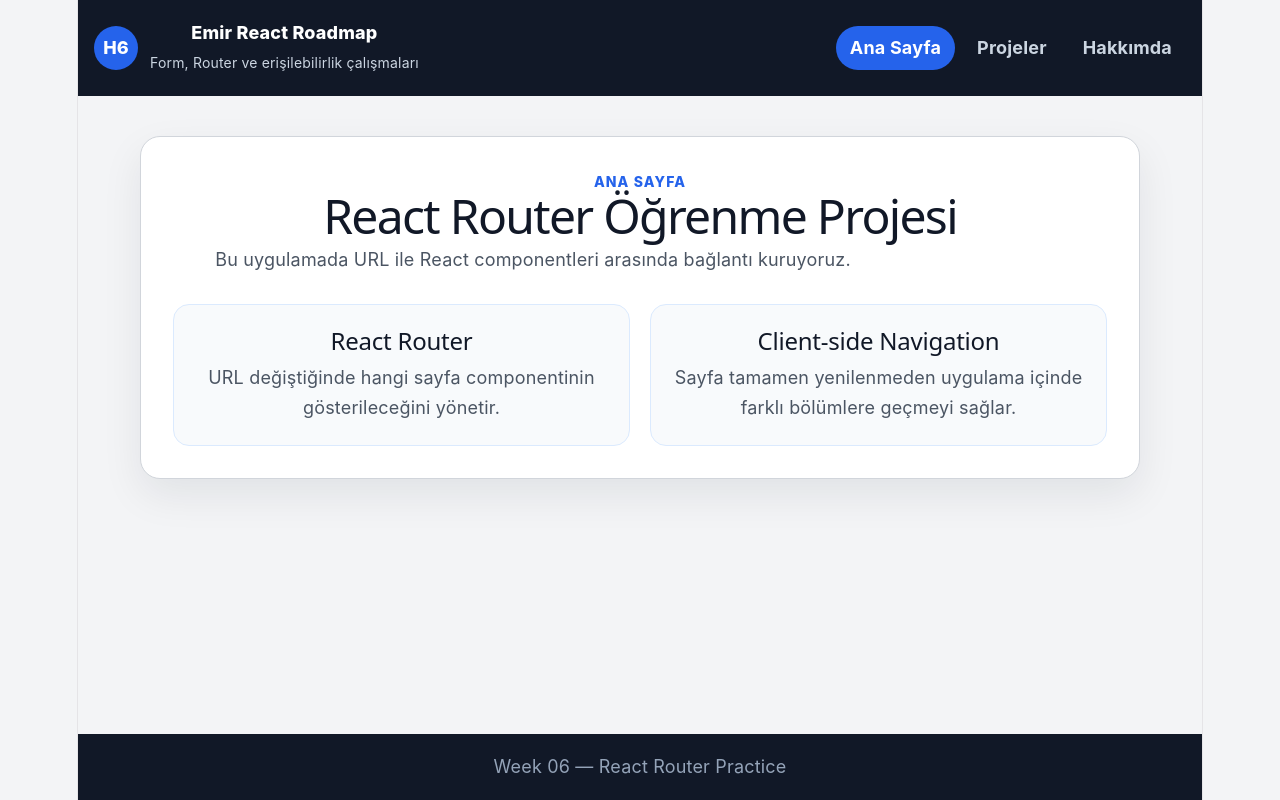
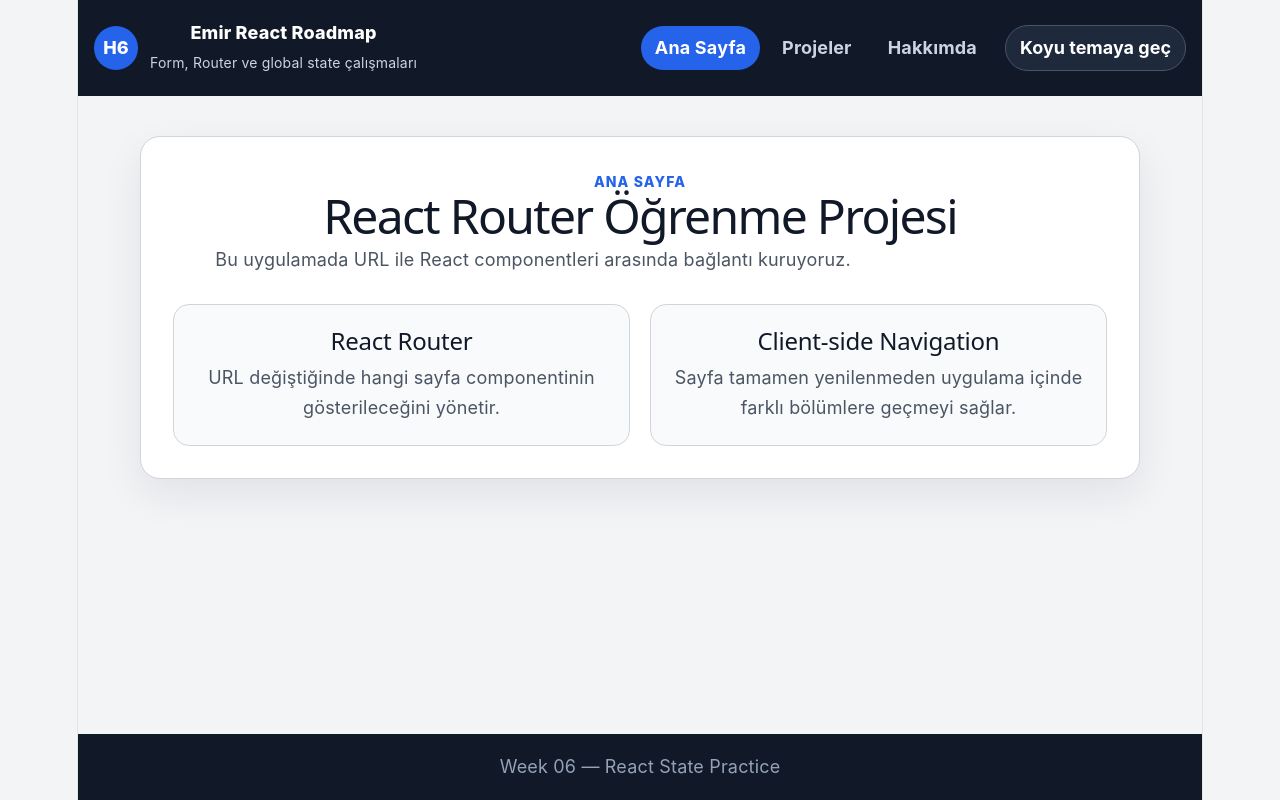
Before and after one commit to emirseren100/react-typescript-week-05-06, a React (Vite) app: page / in a window 1280 px wide. Built offline with nearby package versions, Linux system fonts and the light colour scheme.

Commit message:
add context based theme switcher

```diff
--- /dev/null
+++ b/src/components/ThemeToggle.tsx
@@ -0,0 +1,25 @@
+import { useTheme } from "../context/ThemeContext";
+
+function ThemeToggle() {
+  const {
+    theme,
+    toggleTheme,
+  } = useTheme();
+
+  const isDarkTheme = theme === "dark";
+
+  return (
+    <button
+      className="theme-toggle"
+      type="button"
+      onClick={toggleTheme}
+      aria-pressed={isDarkTheme}
+    >
+      {isDarkTheme
+        ? "Açık temaya geç"
+        : "Koyu temaya geç"}
+    </button>
+  );
+}
+
+export default ThemeToggle;
--- /dev/null
+++ b/src/context/ThemeContext.tsx
@@ -0,0 +1,63 @@
+import {
+  createContext,
+  useContext,
+  useState,
+  type ReactNode,
+} from "react";
+
+type Theme = "light" | "dark";
+
+type ThemeContextValue = {
+  theme: Theme;
+  toggleTheme: () => void;
+};
+
+type ThemeProviderProps = {
+  children: ReactNode;
+};
+
+const ThemeContext = createContext<
+  ThemeContextValue | undefined
+>(undefined);
+
+export function ThemeProvider({
+  children,
+}: ThemeProviderProps) {
+  const [theme, setTheme] =
+    useState<Theme>("light");
+
+  function toggleTheme() {
+    setTheme((previousTheme) =>
+      previousTheme === "light"
+        ? "dark"
+        : "light",
+    );
+  }
+
+  const contextValue: ThemeContextValue = {
+    theme,
+    toggleTheme,
+  };
+
+  return (
+    <ThemeContext.Provider value={contextValue}>
+      <div
+        className={`app-theme app-theme-${theme}`}
+      >
+        {children}
+      </div>
+    </ThemeContext.Provider>
+  );
+}
+
+export function useTheme() {
+  const context = useContext(ThemeContext);
+
+  if (context === undefined) {
+    throw new Error(
+      "useTheme, ThemeProvider içinde kullanılmalıdır.",
+    );
+  }
+
+  return context;
+}
--- a/src/layouts/AppLayout.tsx
+++ b/src/layouts/AppLayout.tsx
@@ -1,6 +1,7 @@
 import { Outlet } from "react-router";
 
 import SiteNavbar from "../components/SiteNavbar";
+import ThemeToggle from "../components/ThemeToggle";
 
 function AppLayout() {
   return (
@@ -18,12 +19,15 @@ function AppLayout() {
               </p>
 
               <p className="site-brand-description">
-                Form, Router ve erişilebilirlik çalışmaları
+                Form, Router ve global state çalışmaları
               </p>
             </div>
           </div>
 
-          <SiteNavbar />
+          <div className="site-header-actions">
+            <SiteNavbar />
+            <ThemeToggle />
+          </div>
         </div>
       </header>
 
@@ -33,7 +37,7 @@ function AppLayout() {
 
       <footer className="site-footer">
         <p>
-          Week 06 — React Router Practice
+          Week 06 — React State Practice
         </p>
       </footer>
     </div>
--- a/src/main.tsx
+++ b/src/main.tsx
@@ -3,14 +3,18 @@ import { createRoot } from "react-dom/client";
 import { BrowserRouter } from "react-router";
 
 import App from "./App";
+import { ThemeProvider } from "./context/ThemeContext";
+
 import "./index.css";
 
 createRoot(
   document.getElementById("root")!,
 ).render(
   <StrictMode>
-    <BrowserRouter>
-      <App />
-    </BrowserRouter>
+    <ThemeProvider>
+      <BrowserRouter>
+        <App />
+      </BrowserRouter>
+    </ThemeProvider>
   </StrictMode>,
 );
--- a/src/router.css
+++ b/src/router.css
@@ -248,3 +248,103 @@ a {
   outline: 3px solid #facc15;
   outline-offset: 3px;
 }
+
+.app-theme-light {
+  --app-background: #f3f4f6;
+  --app-text: #111827;
+  --app-surface: #ffffff;
+  --app-soft-surface: #f8fafc;
+  --app-border: #d1d5db;
+  --app-muted-text: #4b5563;
+  --app-header: #111827;
+}
+
+.app-theme-dark {
+  --app-background: #020617;
+  --app-text: #f8fafc;
+  --app-surface: #111827;
+  --app-soft-surface: #1e293b;
+  --app-border: #334155;
+  --app-muted-text: #cbd5e1;
+  --app-header: #020617;
+}
+
+.app-theme {
+  min-height: 100vh;
+  background-color: var(--app-background);
+  color: var(--app-text);
+  transition:
+    background-color 180ms ease,
+    color 180ms ease;
+}
+
+.app-theme .site-header,
+.app-theme .site-footer {
+  background-color: var(--app-header);
+}
+
+.app-theme .route-page {
+  border-color: var(--app-border);
+  background-color: var(--app-surface);
+}
+
+.app-theme .route-card,
+.app-theme .todo-app,
+.app-theme .todo-item {
+  border-color: var(--app-border);
+  background-color: var(--app-soft-surface);
+}
+
+.app-theme-dark .route-page h1,
+.app-theme-dark .route-page h2,
+.app-theme-dark .todo-heading h2,
+.app-theme-dark .todo-title {
+  color: var(--app-text);
+}
+
+.app-theme-dark .route-description,
+.app-theme-dark .route-card p,
+.app-theme-dark .todo-heading p:last-child {
+  color: var(--app-muted-text);
+}
+
+.app-theme-dark .todo-form input {
+  border-color: var(--app-border);
+  background-color: #0f172a;
+  color: #f8fafc;
+}
+
+.site-header-actions {
+  display: flex;
+  align-items: center;
+  gap: 14px;
+}
+
+.theme-toggle {
+  flex-shrink: 0;
+  padding: 9px 14px;
+  border: 1px solid #475569;
+  border-radius: 999px;
+  background-color: #1e293b;
+  color: #ffffff;
+  font: inherit;
+  font-weight: 700;
+  cursor: pointer;
+}
+
+.theme-toggle:hover {
+  background-color: #334155;
+}
+
+.theme-toggle:focus-visible {
+  outline: 3px solid #facc15;
+  outline-offset: 3px;
+}
+
+@media (max-width: 900px) {
+  .site-header-actions {
+    align-items: flex-start;
+    flex-direction: column;
+    width: 100%;
+  }
+}
```
